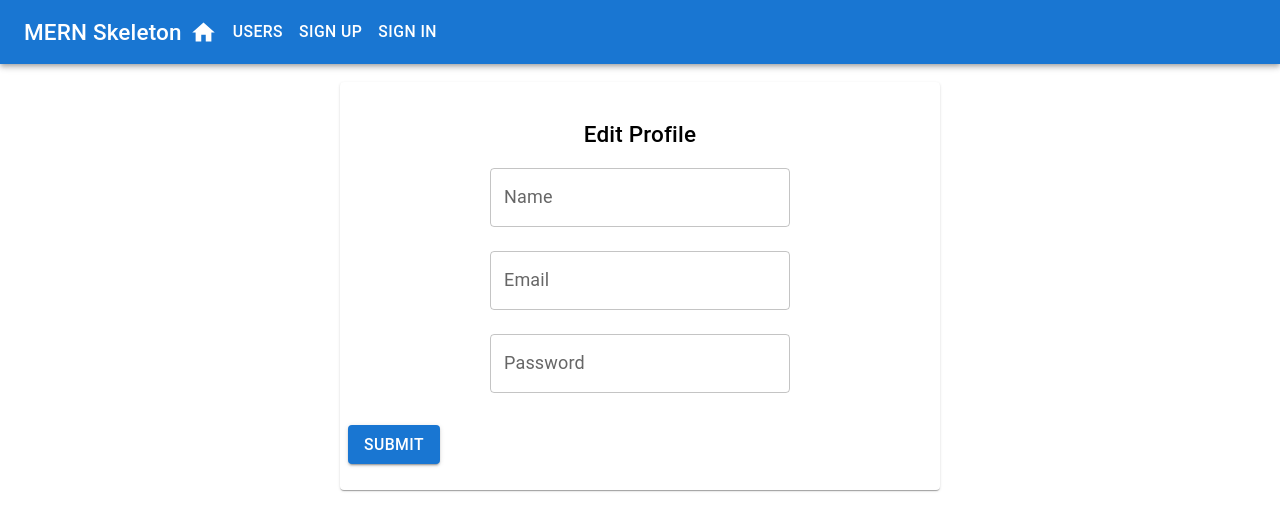
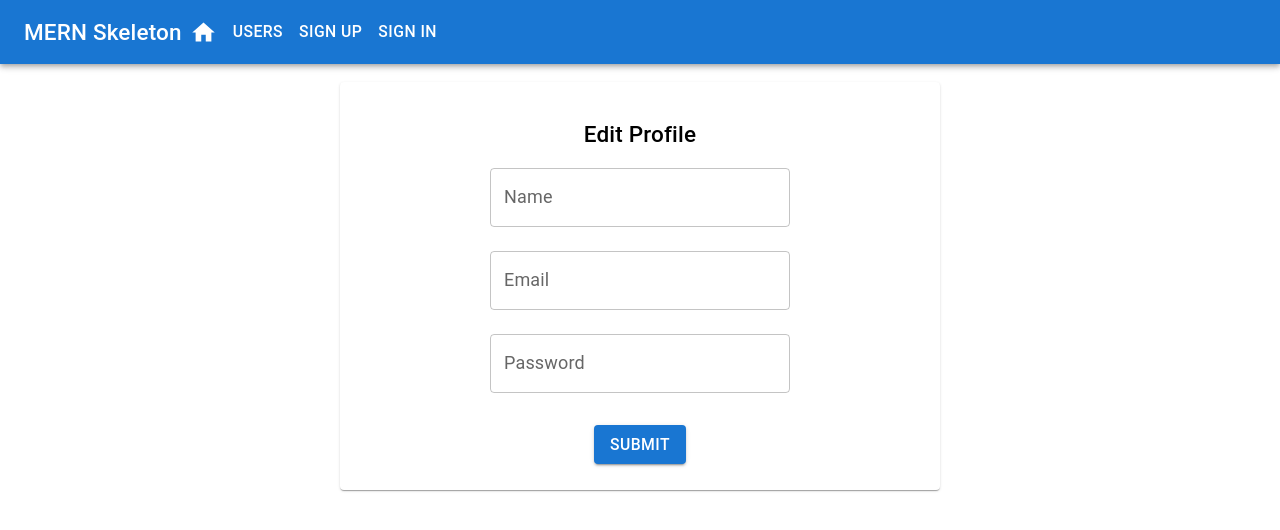
Before and after one commit to macluiggy/mern-skeleton-next.js, a Next.js app in the folder frontend/: page /user/edit/1 in a window 1280 px wide. Shown: the top 530 px of the page. Built offline with nearby package versions, Linux system fonts and the light colour scheme; no server answers.

Commit message:
adding error icon

```diff
--- a/frontend/components/EditProfile/index.tsx
+++ b/frontend/components/EditProfile/index.tsx
@@ -126,7 +126,7 @@ export default function EditProfile({ userId }) {
             </Typography>
           )}
         </CardContent>
-        <CardActions>
+        <CardActions sx={classes.cardActions}>
           <Button color="primary" variant="contained" onClick={clickSubmit}>
             Submit
           </Button>
--- a/frontend/pages/signin/index.tsx
+++ b/frontend/pages/signin/index.tsx
@@ -14,6 +14,7 @@ import {
   DialogContentText,
   DialogActions,
 } from "@mui/material";
+import { Error } from "@mui/icons-material";
 import Link from "next/link";
 import { iUserSignIn } from "../../lib/types";
 import { UseStylesProps, useStyles } from "../../types/signin";
@@ -88,7 +89,7 @@ export default function Signin() {
           {values.error && (
             <Typography component="p" color="error">
               <Icon color="error" sx={classes.error}>
-                error
+                <Error />
               </Icon>
               {values.error}
             </Typography>
```
